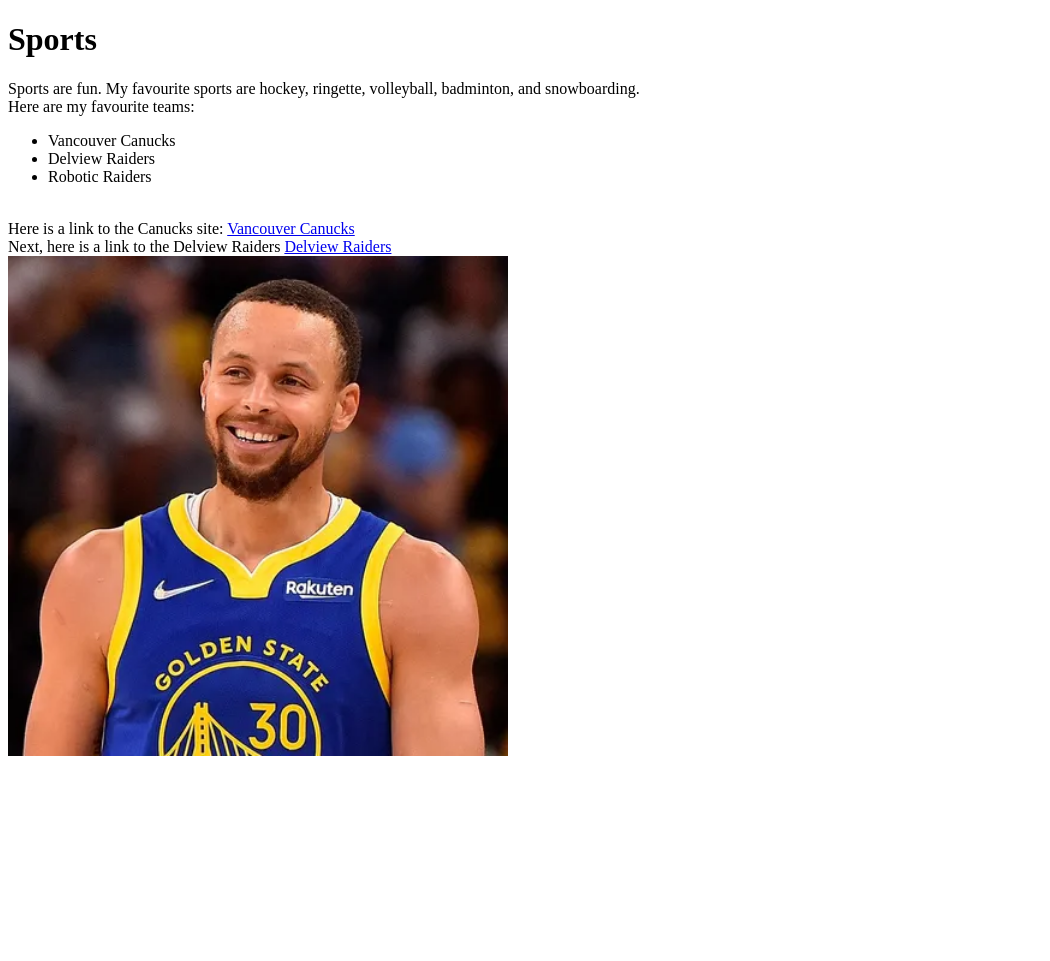
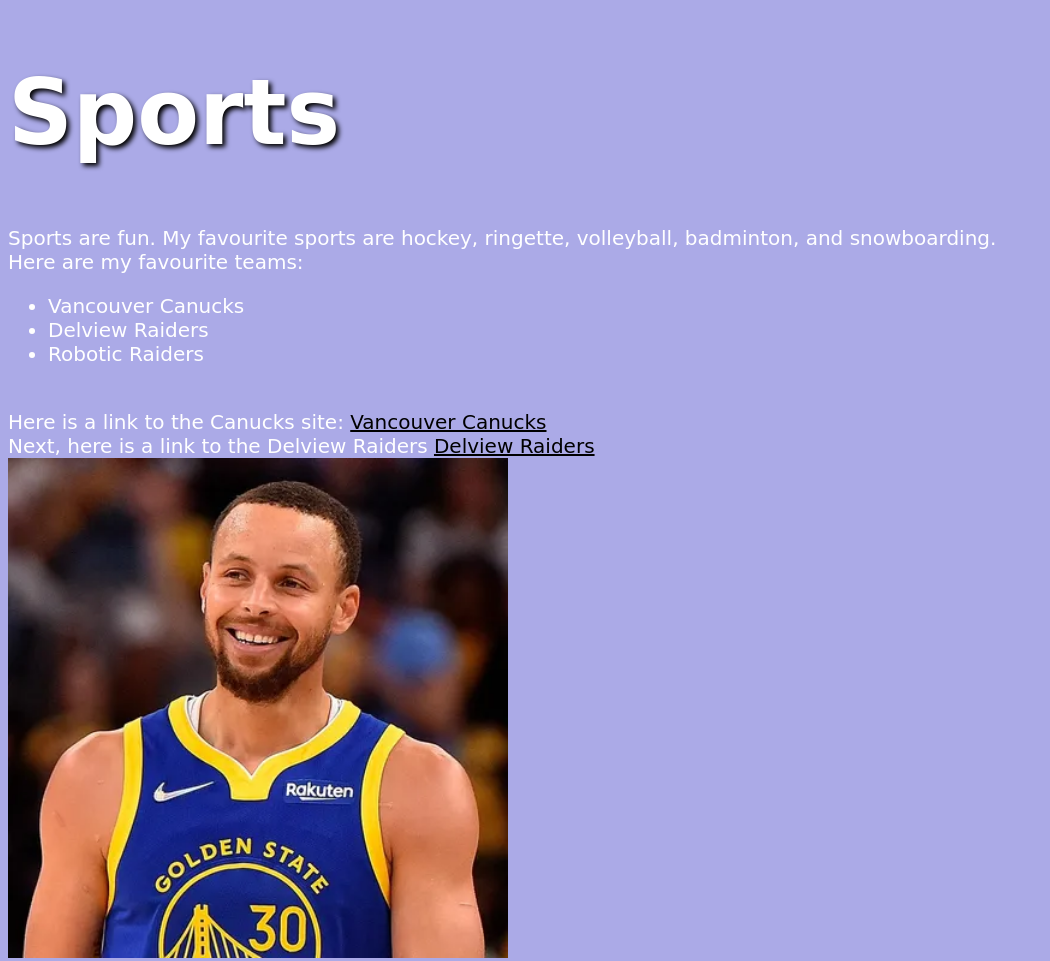
Before and after one commit to ntaimur/sports, a plain HTML site: page index.html in a window 1280 px wide. Shown: the whole page, without its empty margins (0-1050 px from the left). Before the commit the page ends 800 px from the top, so only its background shows below. Drawn offline with Linux system fonts and the light colour scheme.

Commit message:
Added styles.
Changed text font and colour. Added style to link.

```diff
--- a/index.html
+++ b/index.html
@@ -4,6 +4,7 @@
     <meta charset="UTF-8">
     <meta name="viewport" content="width=device-width, initial-scale=1.0">
     <title>Sports</title>
+    <link rel="stylesheet" type="text/css" href="styles.css">
 </head>
 <body>
     <h1>Sports</h1>
--- a/styles.css
+++ b/styles.css
@@ -0,0 +1,27 @@
+html,body {
+    background-color: rgb(171, 170, 231);
+    font-family: cursive;
+}
+
+h1 {
+    font-size: 90px;
+    color: white;
+    text-shadow: 3px 3px 5px rgb(0, 0, 0);
+}
+
+body {
+    color: white;
+    font-size: 20px;
+}
+
+a:link {
+    color: black;
+}
+a:visited {
+    color: purple;
+}
+a:hover {
+    color: grey;
+    text-shadow: 1px 1px 2px black;
+
+}
```
